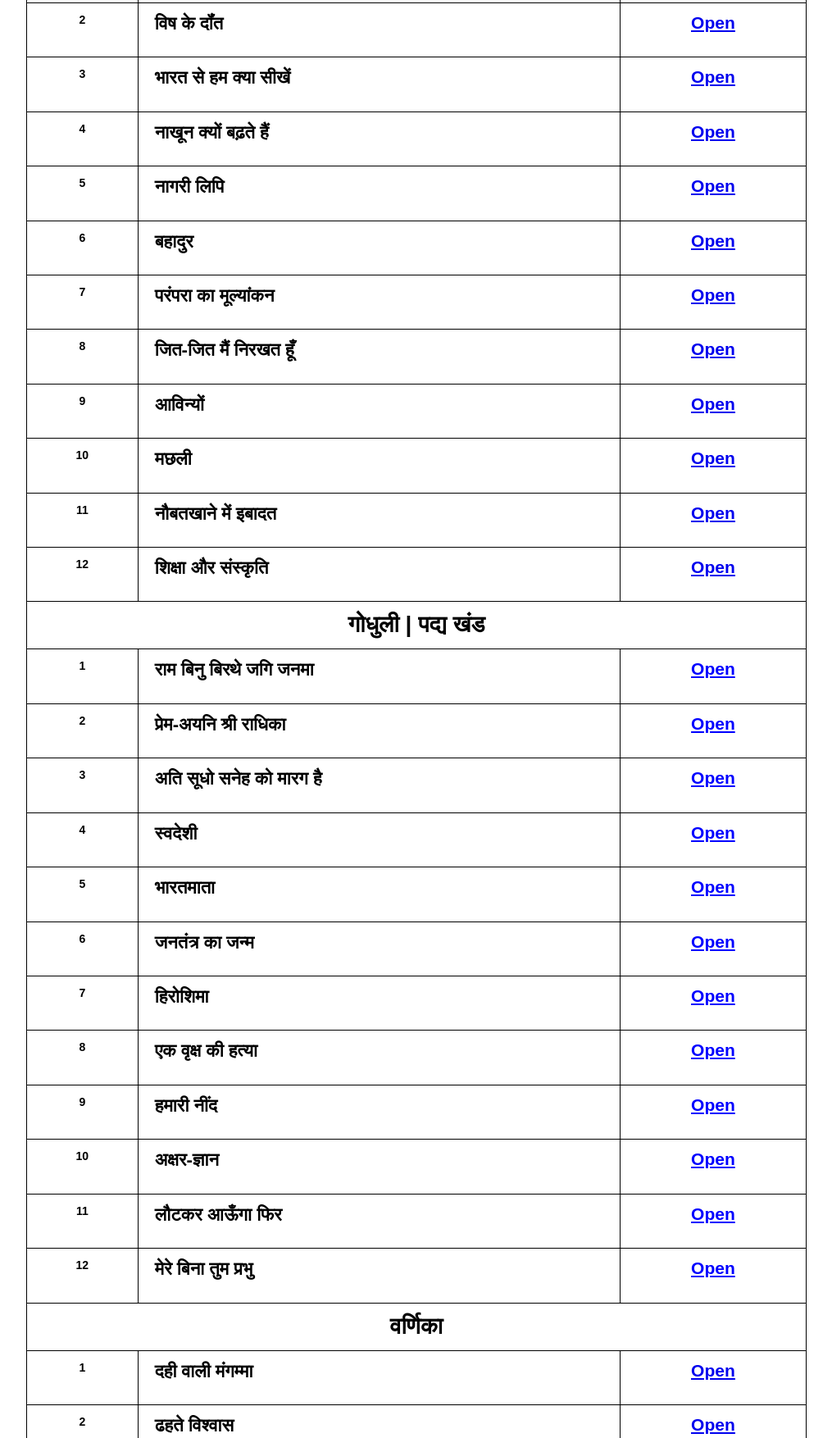
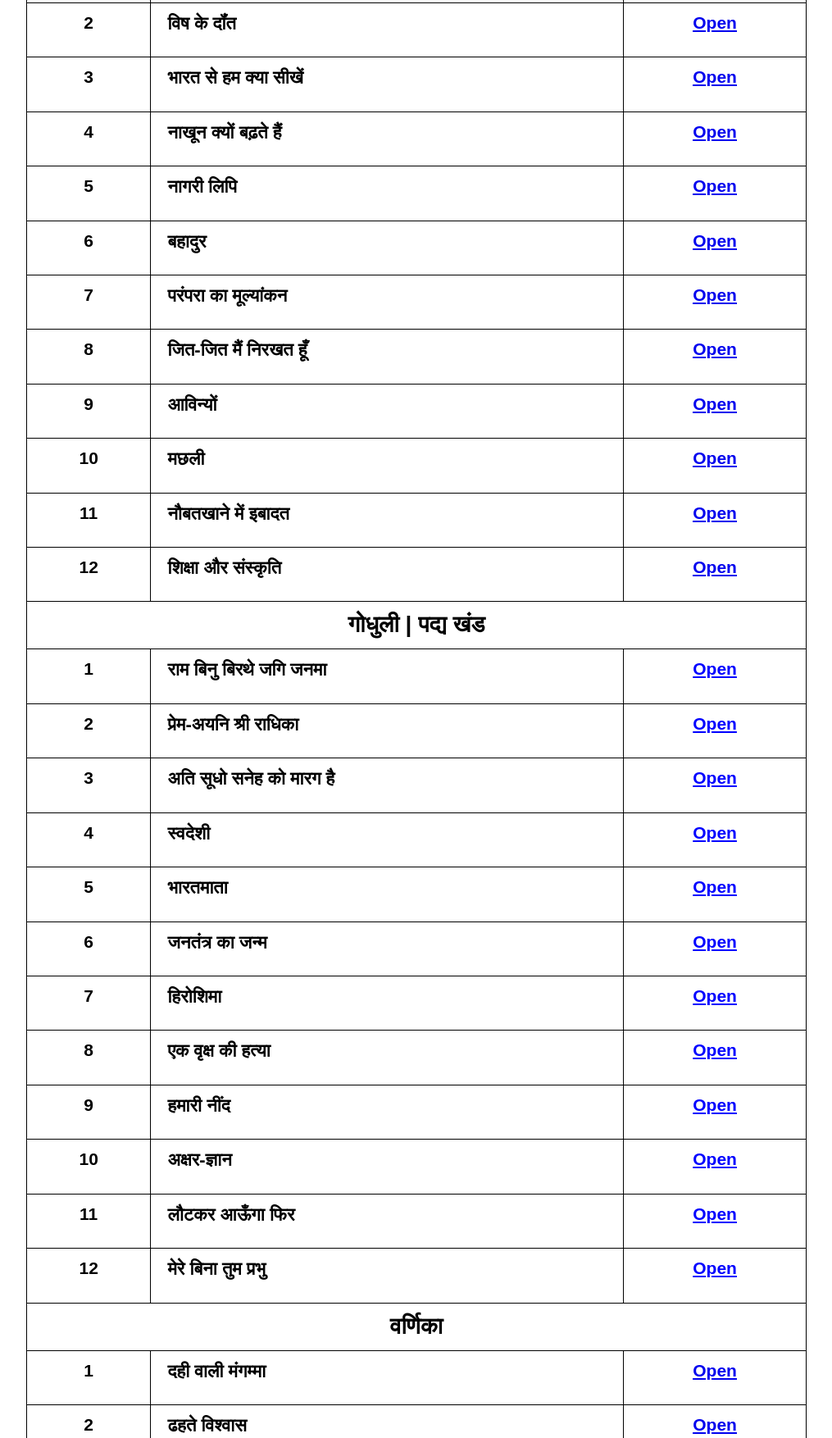
Before and after one commit to HelpingStudy/hindi.github.io, a plain HTML site: page index.html in a window 1280 px wide. Shown: the part 426-2180 px from the top of the page at 82% size, without its empty margins (132-1147 px from the left). Drawn offline with Linux system fonts and the light colour scheme.

Commit message:
Update index.html

```diff
--- a/index.html
+++ b/index.html
@@ -32,62 +32,62 @@ Specially Built For The Students Of Bihar Board Standard 10th</h2></center>
     <td class="tg-zul5" colspan="3"><span style="font-weight:bold">गोधुली | गद्य खंड</span></td>
   </tr>
   <tr>
-    <td class="tg-amwm">1</td>
+    <td class="tg-amwm"><h2>1</td></h2>
     <td class="tg-bhpp"><span style="font-weight:bold">श्रम विभाजन और जातिप्रथा</span></td>
     <td class="tg-glkf"><a href="https://youtu.be/-VQN7s85knY"><h2><center>Open</h2></center></a></td>
   </tr>
   <tr>
-    <td class="tg-amwm">2</td>
+    <td class="tg-amwm"><h2>2</td></h2>
     <td class="tg-bhpp"><span style="font-weight:bold">विष के दॉंत</span></td>
     <td class="tg-glkf"><a href="https://youtu.be/5me3-tHFpw8"><h2><center>Open</h2></center></a></td>
   </tr>
   <tr>
-    <td class="tg-amwm"><span style="font-weight:bold">3</span></td>
+    <td class="tg-amwm"><span style="font-weight:bold"><h2>3</span></td></h2>
     <td class="tg-bhpp"><span style="font-weight:bold">भारत से हम क्या सीखें</span></td>
     <td class="tg-glkf"><a href="https://youtu.be/CXOUpMU9GfM"><h2><center>Open</h2></center></a></td>
   </tr>
   <tr>
-    <td class="tg-amwm"><span style="font-weight:bold">4</span></td>
+    <td class="tg-amwm"><span style="font-weight:bold"><h2>4</span></td></h2>
     <td class="tg-bhpp"><span style="font-weight:bold">नाखून क्यों बढ़ते हैं</span></td>
     <td class="tg-glkf"><a href="https://youtu.be/xeuN2smR7l0"><h2><center>Open</h2></center></a></td>
   </tr>
   <tr>
-    <td class="tg-amwm"><span style="font-weight:bold">5</span></td>
+    <td class="tg-amwm"><span style="font-weight:bold"><h2>5</span></td></h2>
     <td class="tg-bhpp"><span style="font-weight:bold">नागरी लिपि</span></td>
     <td class="tg-glkf"><a href="https://youtu.be/4bbt5rq7aeI"><h2><center>Open</h2></center></a></td>
   </tr>
   <tr>
-    <td class="tg-amwm"><span style="font-weight:bold">6</span></td>
+    <td class="tg-amwm"><span style="font-weight:bold"><h2>6</span></td></h2>
     <td class="tg-bhpp"><span style="font-weight:bold">बहादुर</span></td>
     <td class="tg-glkf"><a href="https://youtu.be/jLtsHc2El7Q"><h2><center>Open</h2></center></a></td>
   </tr>
   <tr>
-    <td class="tg-amwm"><span style="font-weight:bold">7</span></td>
+    <td class="tg-amwm"><span style="font-weight:bold"><h2>7</span></td></h2>
     <td class="tg-bhpp"><span style="font-weight:bold">परंपरा का मूल्यांकन</span></td>
     <td class="tg-glkf"><a href="https://youtu.be/_2x9GZEI4jk"><h2><center>Open</h2></center></a></td>
   </tr>
   <tr>
-    <td class="tg-amwm"><span style="font-weight:bold">8</span></td>
+    <td class="tg-amwm"><span style="font-weight:bold"><h2>8</span></td></h2>
     <td class="tg-bhpp"><span style="font-weight:bold">जित-जित मैं निरखत हूँ</span></td>
     <td class="tg-glkf"><a href="https://youtu.be/MST65Tx0Lls"><h2><center>Open</h2></center></a></td>
   </tr>
   <tr>
-    <td class="tg-amwm"><span style="font-weight:bold">9</span></td>
+    <td class="tg-amwm"><span style="font-weight:bold"><h2>9</span></td></h2>
     <td class="tg-bhpp"><span style="font-weight:bold">आविन्यों</span></td>
     <td class="tg-glkf"><a href="https://youtu.be/jjEz9e9tytM"><h2><center>Open</h2></center></a></td>
   </tr>
   <tr>
-    <td class="tg-amwm"><span style="font-weight:bold">10</span></td>
+    <td class="tg-amwm"><span style="font-weight:bold"><h2>10</span></td></h2>
     <td class="tg-bhpp"><span style="font-weight:bold">मछली</span></td>
     <td class="tg-glkf"><a href="https://youtu.be/q46-UMeQ0mg"><h2><center>Open</h2></center></a></td>
   </tr>
   <tr>
-    <td class="tg-amwm"><span style="font-weight:bold">11</span></td>
+    <td class="tg-amwm"><span style="font-weight:bold"><h2>11</span></td></h2>
     <td class="tg-bhpp"><span style="font-weight:bold">नौबतखाने में इबादत</span></td>
     <td class="tg-glkf"><a href="https://youtu.be/LbeVoJRcFIU"><h2><center>Open</h2></center></a></td>
   </tr>
   <tr>
-    <td class="tg-amwm"><span style="font-weight:bold">12</span></td>
+    <td class="tg-amwm"><span style="font-weight:bold"><h2>12</span></td></h2>
     <td class="tg-bhpp"><span style="font-weight:bold">शिक्षा और संस्कृति</span></td>
     <td class="tg-glkf"><a href="https://youtu.be/Yl0iSvs1BCk"><h2><center>Open</h2></center></a></td>
   </tr>
@@ -95,62 +95,62 @@ Specially Built For The Students Of Bihar Board Standard 10th</h2></center>
     <td class="tg-zul5" colspan="3"><span style="font-weight:bold">गोधुली | पद्य खंड</span></td>
   </tr>
   <tr>
-    <td class="tg-amwm"><span style="font-weight:bold">1</span></td>
+    <td class="tg-amwm"><span style="font-weight:bold"><h2>1</span></td></h2>
     <td class="tg-bhpp"><span style="font-weight:bold">राम बिनु बिरथे जगि जनमा</span></td>
     <td class="tg-zu6o"><h2><center>Open</h2></center></td>
   </tr>
   <tr>
-    <td class="tg-amwm"><span style="font-weight:bold">2</span></td>
+    <td class="tg-amwm"><span style="font-weight:bold"><h2>2</span></td></h2>
     <td class="tg-bhpp"><span style="font-weight:bold">प्रेम-अयनि श्री राधिका</span></td>
     <td class="tg-zu6o"><h2><center>Open</h2></center></td>
   </tr>
   <tr>
-    <td class="tg-amwm"><span style="font-weight:bold">3</span></td>
+    <td class="tg-amwm"><span style="font-weight:bold"><h2>3</span></td></h2>
     <td class="tg-bhpp"><span style="font-weight:bold">अति सूधो सनेह को मारग है</span></td>
     <td class="tg-zu6o"><h2><center>Open</h2></center></td>
   </tr>
   <tr>
-    <td class="tg-amwm"><span style="font-weight:bold">4</span></td>
+    <td class="tg-amwm"><span style="font-weight:bold"><h2>4</span></td></h2>
     <td class="tg-bhpp"><span style="font-weight:bold">स्वदेशी</span></td>
     <td class="tg-zu6o"><h2><center>Open</h2></center></td>
   </tr>
   <tr>
-    <td class="tg-amwm"><span style="font-weight:bold">5</span></td>
+    <td class="tg-amwm"><span style="font-weight:bold"><h2>5</span></td></h2>
     <td class="tg-bhpp"><span style="font-weight:bold">भारतमाता</span></td>
     <td class="tg-zu6o"><h2><center>Open</h2></center></td>
   </tr>
   <tr>
-    <td class="tg-amwm"><span style="font-weight:bold">6</span></td>
+    <td class="tg-amwm"><span style="font-weight:bold"><h2>6</span></td></h2>
     <td class="tg-bhpp"><span style="font-weight:bold">जनतंत्र का जन्म</span></td>
     <td class="tg-zu6o"><h2><center>Open</h2></center></td>
   </tr>
   <tr>
-    <td class="tg-amwm"><span style="font-weight:bold">7</span></td>
+    <td class="tg-amwm"><span style="font-weight:bold"><h2>7</span></td></h2>
     <td class="tg-bhpp"><span style="font-weight:bold">हिरोशिमा</span></td>
     <td class="tg-zu6o"><h2><center>Open</h2></center></td>
   </tr>
   <tr>
-    <td class="tg-amwm"><span style="font-weight:bold">8</span></td>
+    <td class="tg-amwm"><span style="font-weight:bold"><h2>8</span></td></h2>
     <td class="tg-bhpp"><span style="font-weight:bold">एक वृक्ष की हत्या</span></td>
     <td class="tg-zu6o"><h2><center>Open</h2></center></td>
   </tr>
   <tr>
-    <td class="tg-amwm"><span style="font-weight:bold">9</span></td>
+    <td class="tg-amwm"><span style="font-weight:bold"><h2>9</span></td></h2>
     <td class="tg-bhpp"><span style="font-weight:bold">हमारी नींद</span></td>
     <td class="tg-zu6o"><h2><center>Open</h2></center></td>
   </tr>
   <tr>
-    <td class="tg-amwm"><span style="font-weight:bold">10</span></td>
+    <td class="tg-amwm"><span style="font-weight:bold"><h2>10</span></td></h2>
     <td class="tg-bhpp"><span style="font-weight:bold">अक्षर-ज्ञान</span></td>
     <td class="tg-zu6o"><h2><center>Open</h2></center></td>
   </tr>
   <tr>
-    <td class="tg-amwm"><span style="font-weight:bold">11</span></td>
+    <td class="tg-amwm"><span style="font-weight:bold"><h2>11</span></td></h2>
     <td class="tg-bhpp"><span style="font-weight:bold">लौटकर आऊँगा फिर</span></td>
     <td class="tg-zu6o"><h2><center>Open</h2></center></td>
   </tr>
   <tr>
-    <td class="tg-amwm"><span style="font-weight:bold">12</span></td>
+    <td class="tg-amwm"><span style="font-weight:bold"><h2>12</span></td></h2>
     <td class="tg-bhpp"><span style="font-weight:bold">मेरे बिना तुम प्रभु</span></td>
     <td class="tg-zu6o"><h2><center>Open</h2></center></td>
   </tr>
@@ -158,27 +158,27 @@ Specially Built For The Students Of Bihar Board Standard 10th</h2></center>
     <td class="tg-zul5" colspan="3"><span style="font-weight:bold">वर्णिका</span></td>
   </tr>
   <tr>
-    <td class="tg-amwm"><span style="font-weight:bold">1</span></td>
+    <td class="tg-amwm"><span style="font-weight:bold"><h2>1</span></td></h2>
     <td class="tg-bhpp"><span style="font-weight:bold">दही वाली मंगम्मा</span></td>
     <td class="tg-glkf"><a href="https://youtu.be/1W3X3KK-jGs"><h2><center>Open</h2></center></a></td>
   </tr>
   <tr>
-    <td class="tg-amwm"><span style="font-weight:bold">2</span></td>
+    <td class="tg-amwm"><span style="font-weight:bold"><h2>2</span></td></h2>
     <td class="tg-bhpp"><span style="font-weight:bold">ढहते विश्वास</span></td>
     <td class="tg-glkf"><a href="https://youtu.be/N-Tjk6lxeJA"><h2><center>Open</h2></center></a></td>
   </tr>
   <tr>
-    <td class="tg-amwm"><span style="font-weight:bold">3</span></td>
+    <td class="tg-amwm"><span style="font-weight:bold"><h2>3</span></td></h2>
     <td class="tg-bhpp"><span style="font-weight:bold">माँ</span></td>
     <td class="tg-glkf"><a href="https://youtu.be/fQtFm9mdVFQ"><h2><center>Open</h2></center></a></td>
   </tr>
   <tr>
-    <td class="tg-amwm"><span style="font-weight:bold">4</span></td>
+    <td class="tg-amwm"><span style="font-weight:bold"><h2>4</span></td></h2>
     <td class="tg-bhpp"><span style="font-weight:bold">नगर</span></td>
     <td class="tg-glkf"><a href="https://youtu.be/wLnrXj8V3Nw"><h2><center>Open</h2></center></a></td>
   </tr>
   <tr>
-    <td class="tg-amwm"><span style="font-weight:bold">5</span></td>
+    <td class="tg-amwm"><span style="font-weight:bold"><h2>5</span></td></h2>
     <td class="tg-bhpp"><span style="font-weight:bold">धरती कब तक घूमेगी</span></td>
     <td class="tg-glkf"><a href="https://youtu.be/9DW4NQPn4JQ"><h2><center>Open</h2></center></a></td>
   </tr>
```
